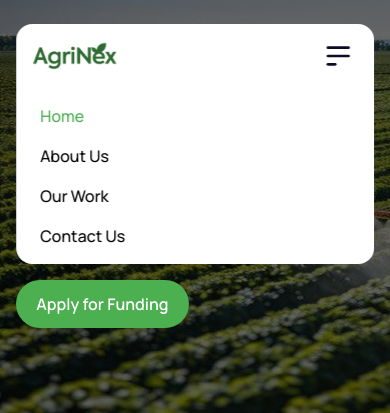
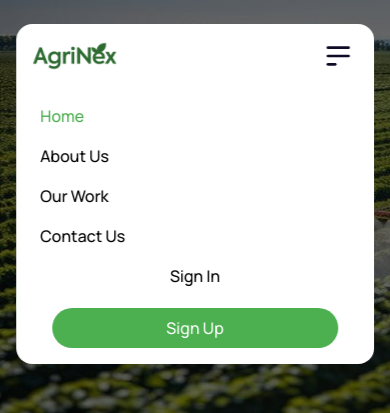
Before and after one commit to Olorunwa-web/AgriNex-app, a React (Vite) app: page / in a window 390 px wide. Both pictures are taken after a click on the element 337 px from the left and 56 px from the top of the page. Shown: the top 413 px of the page. Built offline with nearby package versions, Linux system fonts and the light colour scheme.

Commit message:
first commit

```diff
--- a/src/components/Nav.jsx
+++ b/src/components/Nav.jsx
@@ -115,7 +115,8 @@ const Nav = () => {
                    </div>
                </section>
                    {isOpen && (
-                          <div className = 'md:hidden py-4 flex flex-col pl-6 gap-4'>
+                       <div className = 'py-4 px-6'>
+                          <div className = 'md:hidden flex flex-col  gap-4'>
                               {nav.map((offcanvas) => {
                                  return (
                                      <NavLink
@@ -131,6 +132,11 @@ const Nav = () => {
                                    )
                                 })}
                             </div>
+                             <div className = ' mt-2 flex flex-col gap-3 px-3 '>
+                                 <Link to = '/auth/signin'><button className = 'font-medium text-base bg-[#FFFFFF]  py-2 w-full'>Sign In</button></Link>
+                                 <Link to = '/auth/signup'><button className = 'font-medium text-base text-[#FFFFFF] bg-[#4CAF50] rounded-full py-2  w-full'>Sign Up</button></Link>
+                             </div>
+                       </div>
                       )}
            </nav>
            <Outlet/>
```
